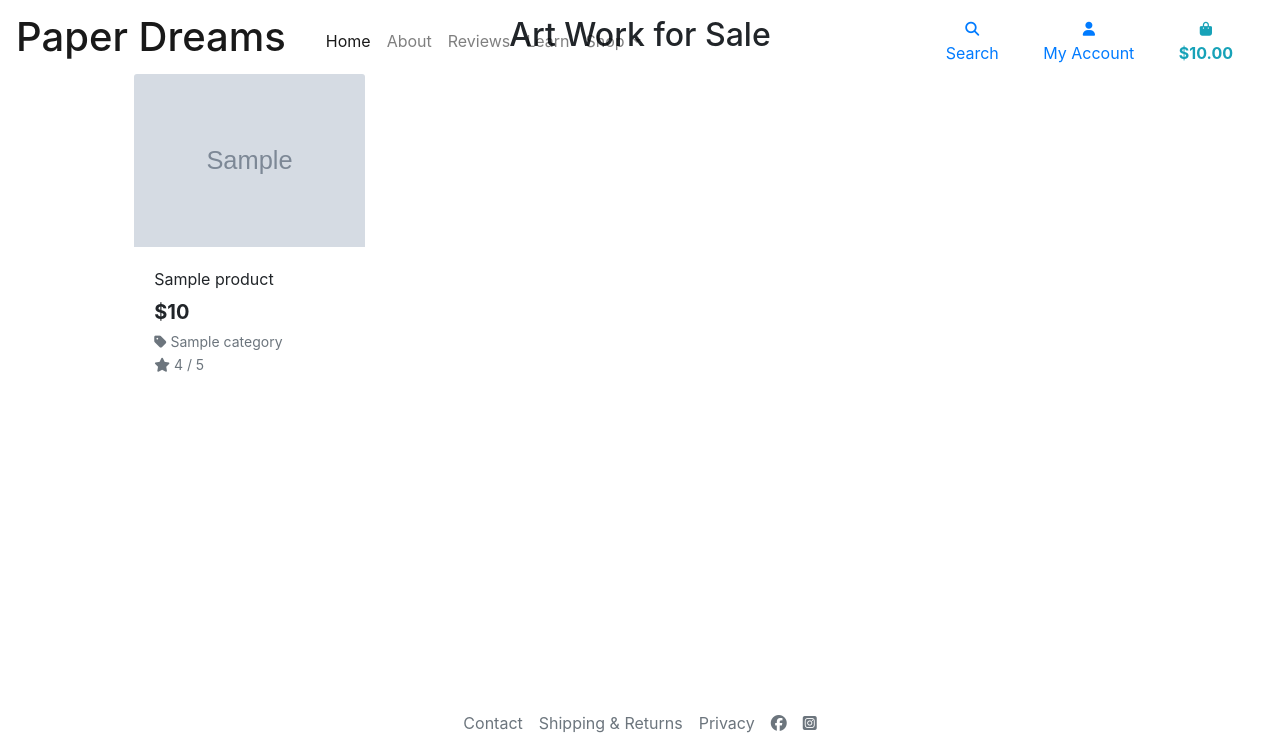
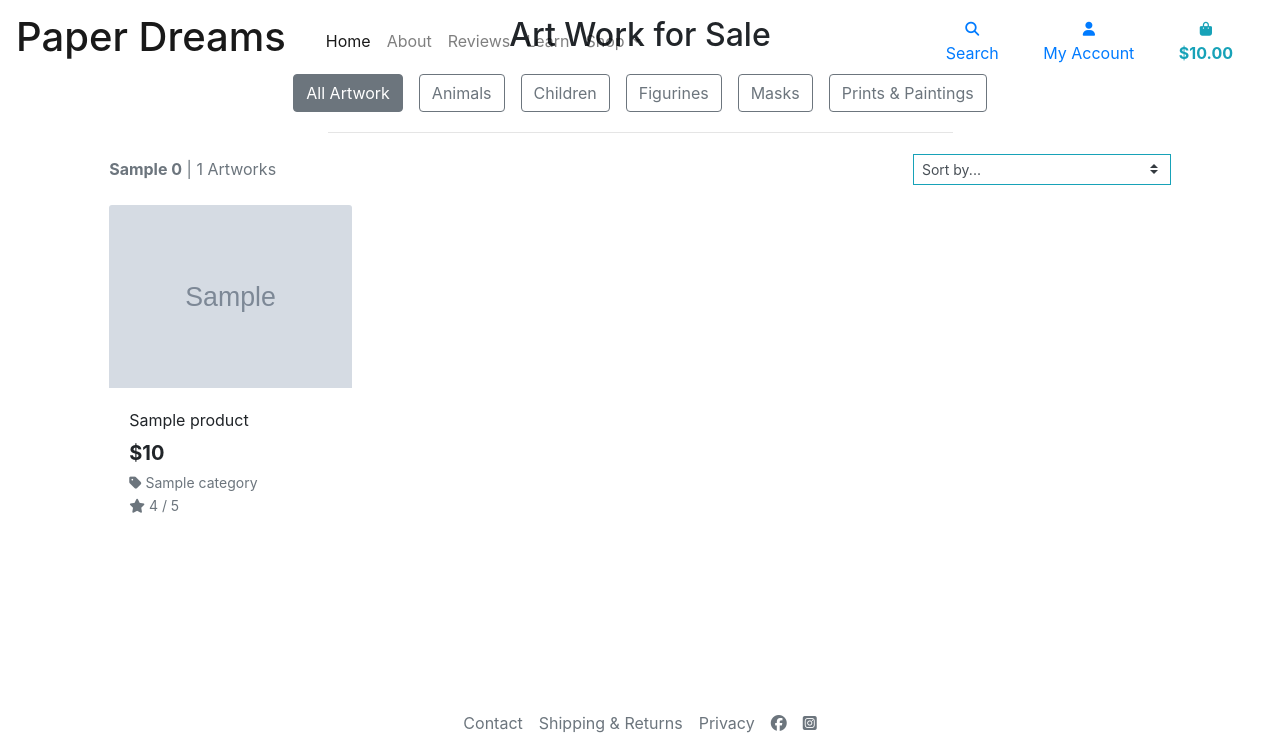
Before and after one commit to leah-jala/NEW-paperdreams, a Django app: template products/templates/products/products.html in a window 1280 px wide. Shown: the top 754 px of the page. Run offline with Django 3.2, Linux system fonts and the light colour scheme; the template is opened without the code that fills it: most values are stand-ins (such as "Sample title", 1, 10 or a date in 2020); grey boxes marked "Sample" are stand-in pictures; some libraries are stand-ins or nearby versions.

Commit message:
Add product category buttons, with active class

```diff
--- a/home/templates/home/index.html
+++ b/home/templates/home/index.html
@@ -21,7 +21,7 @@
         <h2>Add a little whimsy</h2>
         <div>
           <h4>
-            <a href="" class="shop-now-button btn btn-lg rounded-0 text-uppercase py-3">Go shop!</a>
+            <a href="{% url 'products' %}" class="shop-now-button btn btn-lg rounded-0 text-uppercase py-3">Go shop!</a>
           </h4>
         </div>
       </div>
--- a/products/templates/products/products.html
+++ b/products/templates/products/products.html
@@ -14,29 +14,59 @@
 {% endblock %}
 
 {% block content %}
+<div class="overlay"></div>
 <div class="container-fluid">
     <div class="row">
         <div class="col text-center mt-3">
-                <h2 class="text-center">Art Work for Sale</h2>
-                <div class="collapse navbar-collapse" id="navbarSupportedContent">
-                    <ul class="navbar-nav ml-3">
-                        <div class="dropdown-menu">
-                            <a class="dropdown-item" href="{% url 'products' %}">All Artwork</a>
-                            <a class="dropdown-item" href="{% url 'products' %}?category=animals">Animals</a>
-                            <a class="dropdown-item" href="{% url 'products' %}?category=children">Children</a>
-                            <a class="dropdown-item" href="{% url 'products' %}?category=figurines">Figurines</a>
-                            <a class="dropdown-item" href="{% url 'products' %}?category=masks">Masks</a>
-                            <a class="dropdown-item" href="{% url 'products' %}?category=prints&paintings">Prints & Paintings</a>
+            <h2 class="logo-font">Art Work for Sale</h2>
+            <div class="d-flex justify-content-center mt-3" id="category-links">
+                <a href="{% url 'products' %}" class="btn btn-outline-secondary mx-2 my-1">All Artwork</a>
+                <a href="{% url 'products' %}?category=animals" class="btn btn-outline-secondary mx-2 my-1">Animals</a>
+                <a href="{% url 'products' %}?category=children" class="btn btn-outline-secondary mx-2 my-1">Children</a>
+                <a href="{% url 'products' %}?category=figurines" class="btn btn-outline-secondary mx-2 my-1">Figurines</a>
+                <a href="{% url 'products' %}?category=masks" class="btn btn-outline-secondary mx-2 my-1" data-category="masks">Masks</a>
+                <a href="{% url 'products' %}?category=prints&paintings" class="btn btn-outline-secondary mx-2 my-1">Prints & Paintings</a>
             </div>
-                    </ul>
             <hr class="w-50 mb-1">
         </div>
     </div>
+
     </div>
     <div class="row">
-            <div class="col">
         <div class="product-container col-10 offset-1">
-                    <div class="row mt-1 mb-2"></div>
+            <div class="row mt-1 mb-2">
+                <div class="col-12 col-md-6 my-auto order-md-last d-flex justify-content-center justify-content-md-end">
+                    <div class="sort-select-wrapper w-50">
+                        <select id="sort-selector"
+                            class="custom-select custom-select-sm rounded-0 border border-{% if current_sorting != 'None_None' %}info{% else %}black{% endif %}">
+                            <option value="reset" {% if current_sorting == 'None_None' %}selected{% endif %}>Sort by...
+                            </option>
+                            <option value="price_asc" {% if current_sorting == 'price_asc' %}selected{% endif %}>Price
+                                (low to high)</option>
+                            <option value="price_desc" {% if current_sorting == 'price_desc' %}selected{% endif %}>Price
+                                (high to low)</option>
+                            <option value="name_asc" {% if current_sorting == 'name_asc' %}selected{% endif %}>Name
+                                (A-Z)</option>
+                            <option value="name_desc" {% if current_sorting == 'name_desc' %}selected{% endif %}>Name
+                                (Z-A)</option>
+                            <option value="category_asc" {% if current_sorting == 'category_asc' %}selected{% endif %}>
+                                Category (A-Z)</option>
+                            <option value="category_desc"
+                                {% if current_sorting == 'category_desc' %}selected{% endif %}>Category (Z-A)</option>
+                        </select>
+                    </div>
+                </div>
+                <div class="col-12 col-md-6 order-md-first">
+                    <p class="text-muted mt-3 text-center text-md-left">
+                        {% if current_categories %}
+                        <strong>{{ current_categories.0.friendly_name }}</strong> |
+                        {% else %}
+                        <strong>All Categories</strong> |
+                        {% endif %}
+                        {{ products|length }} Artworks
+                    </p>
+                </div>
+            </div>
             <div class="row">
                 {% if products %}
                 {% for product in products %}
@@ -48,7 +78,8 @@
                         </a>
                         {% else %}
                         <a href="{% url 'product_detail' product.id %}">
-                                        <img class="card-img-top img-fluid" src="{{ MEDIA_URL }}noimage.png" alt="{{ product.name }}">
+                            <img class="card-img-top img-fluid" src="{{ MEDIA_URL }}noimage.png"
+                                alt="{{ product.name }}">
                         </a>
                         {% endif %}
                         <div class="card-body pb-0">
@@ -60,13 +91,15 @@
                                     <p class="lead mb-0 text-left font-weight-bold">${{ product.price }}</p>
                                     {% if product.category %}
                                     <p class="small mt-1 mb-0">
-                                            <a class="text-muted" href="{% url 'products' %}?category={{ product.category.name }}">
+                                        <a class="text-muted"
+                                            href="{% url 'products' %}?category={{ product.category.name }}">
                                             <i class="fas fa-tag mr-1"></i>{{ product.category.friendly_name }}
                                         </a>
                                     </p>
                                     {% endif %}
                                     {% if product.rating %}
-                                        <small class="text-muted"><i class="fas fa-star mr-1"></i>{{ product.rating }} / 5</small>
+                                    <small class="text-muted"><i class="fas fa-star mr-1"></i>{{ product.rating }} /
+                                        5</small>
                                     {% else %}
                                     <small class="text-muted">No Rating</small>
                                     {% endif %}
@@ -83,4 +116,26 @@
         </div>
     </div>
 </div>
+
+{% block postloadjs %}
+<script src="https://code.jquery.com/jquery-3.6.0.min.js"></script>
+<script>
+$(document).ready(function() {
+    let urlParams = new URLSearchParams(window.location.search);
+    let categoryParam = urlParams.get('category');
+
+    if (categoryParam) {
+        $('#category-links .btn').removeClass('btn-secondary').addClass('btn-outline-secondary');
+        $(`#category-links .btn[href*="${categoryParam}"]`).removeClass('btn-outline-secondary').addClass('btn-secondary');
+    } else {
+        $('#category-links .btn[href="{% url 'products' %}"]').removeClass('btn-outline-secondary').addClass('btn-secondary');
+    }
+});
+
+
+
+</script>
+
 {% endblock %}
+
+{% endblock %}
```
Also changed, not shown: products/static/products/css/products.css (+16 -0 lines), products/views.py (line endings or trailing spaces). Lines whose indentation alone changed are shown as unchanged.
